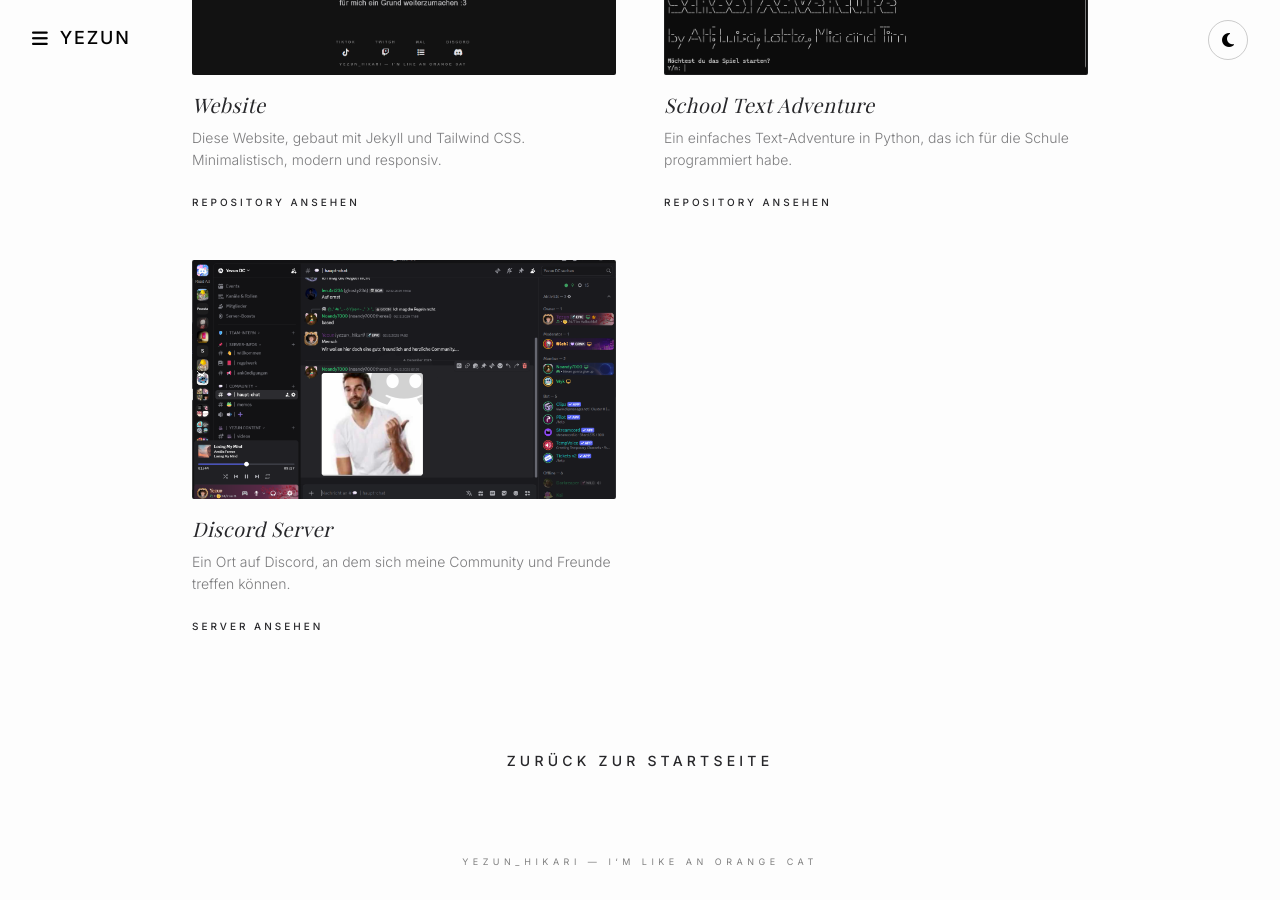
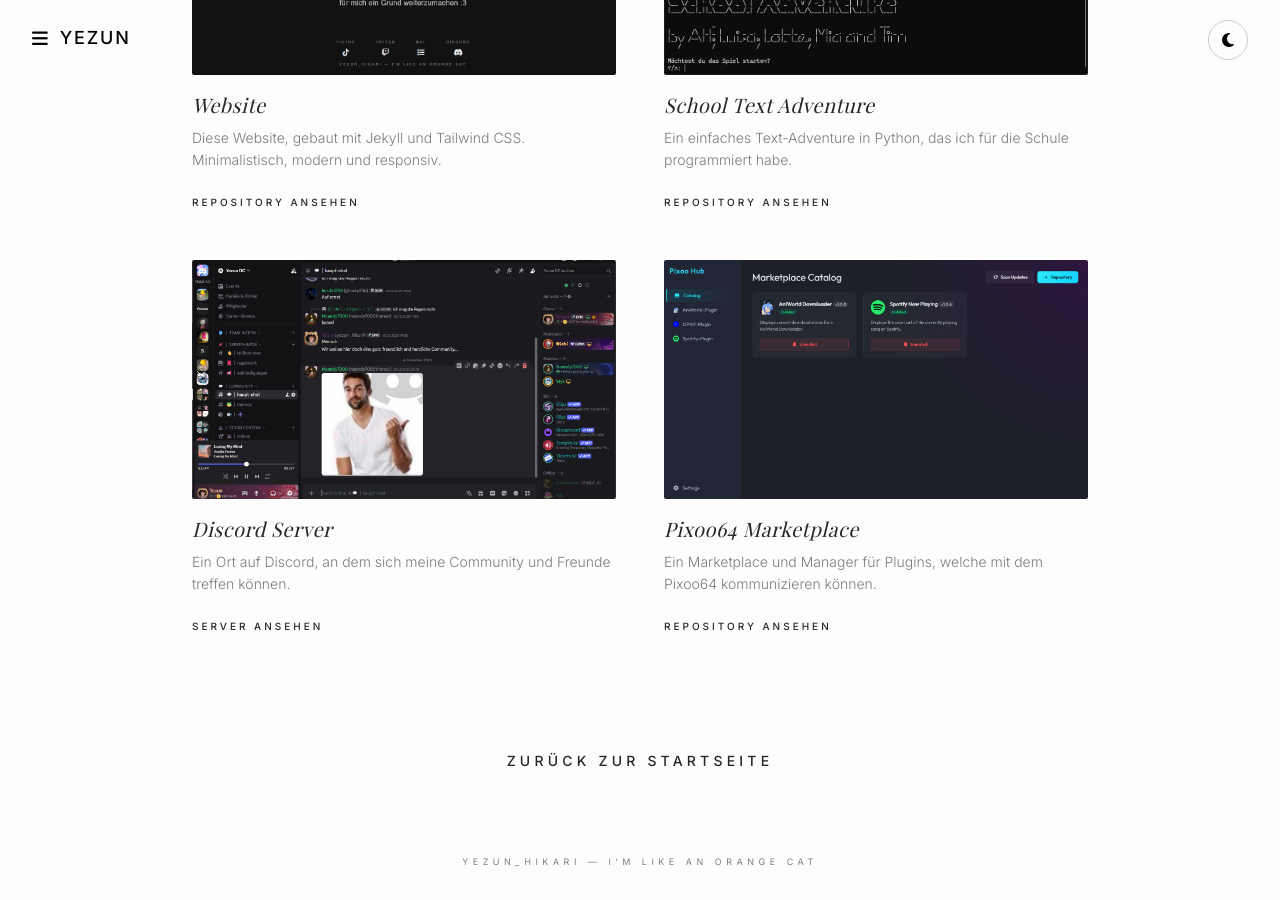
Before and after one commit to Yezun-hikari/Yezun-hikari, a Jekyll site: the page built from projects.html, in a window 1280 px wide and 900 px high, scrolled down 569 px. Built offline with Jekyll 4.4.1, drawn with Linux system fonts in a browser that asks for light colours; nearby versions of some CDN libraries.

Commit message:
Update Daten “projects”

```diff
--- a/_data/projects.yml
+++ b/_data/projects.yml
@@ -23,3 +23,11 @@
     description: Ein Ort auf Discord, an dem sich meine Community und Freunde
       treffen können.
     link: https://discord.gg/xzWPUtNFnb
+  - icon: fa-brands fa-github
+    link_text: Repository ansehen
+    active: true
+    title: Pixoo64 Marketplace
+    description: Ein Marketplace und Manager für Plugins, welche mit dem Pixoo64
+      kommunizieren können.
+    image: /assets/images/projects/dasdas.png
+    link: https://github.com/Yezun-hikari/Pixoo64-Marketplace
```
Also changed, not shown: assets/images/projects/dasdas.png (added).
